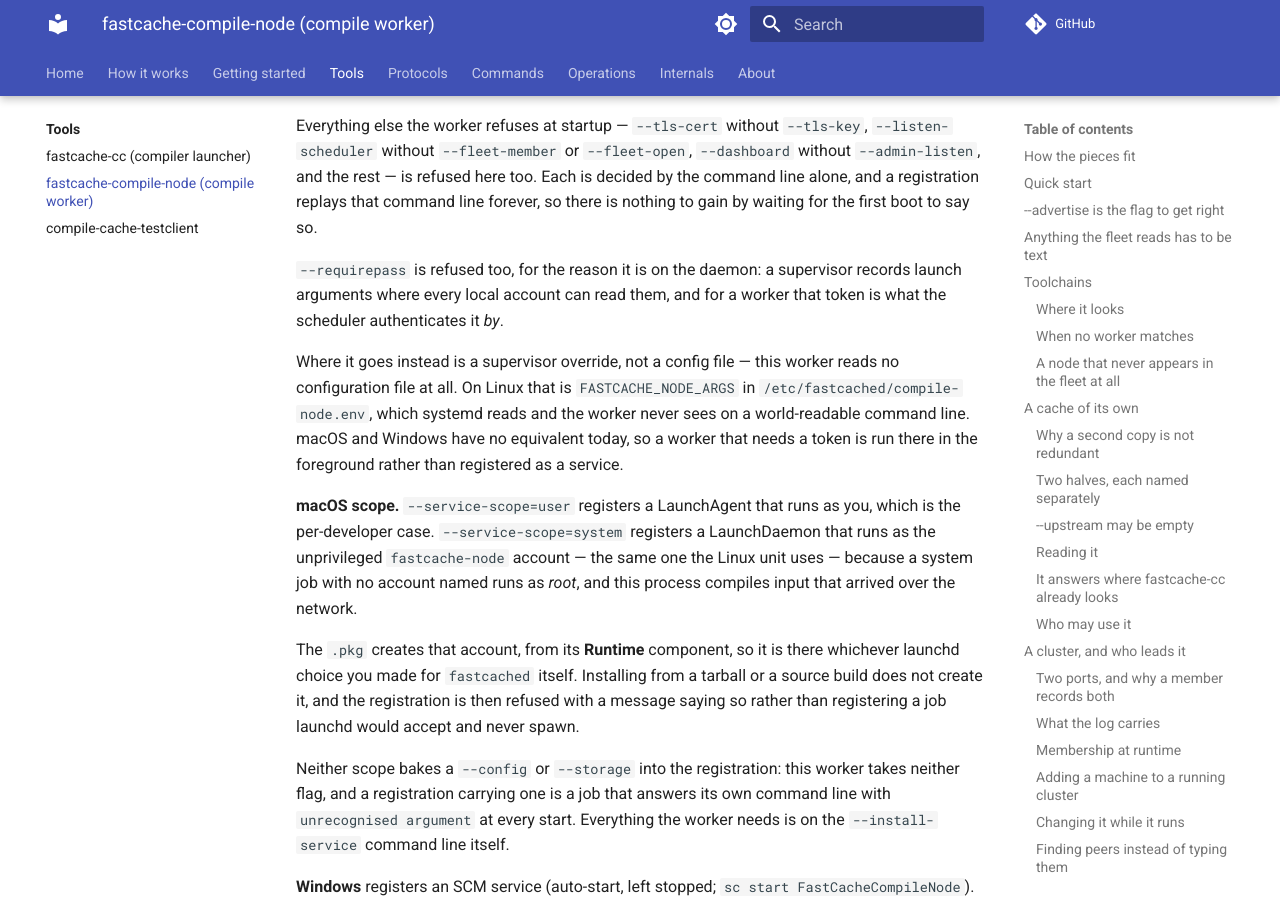
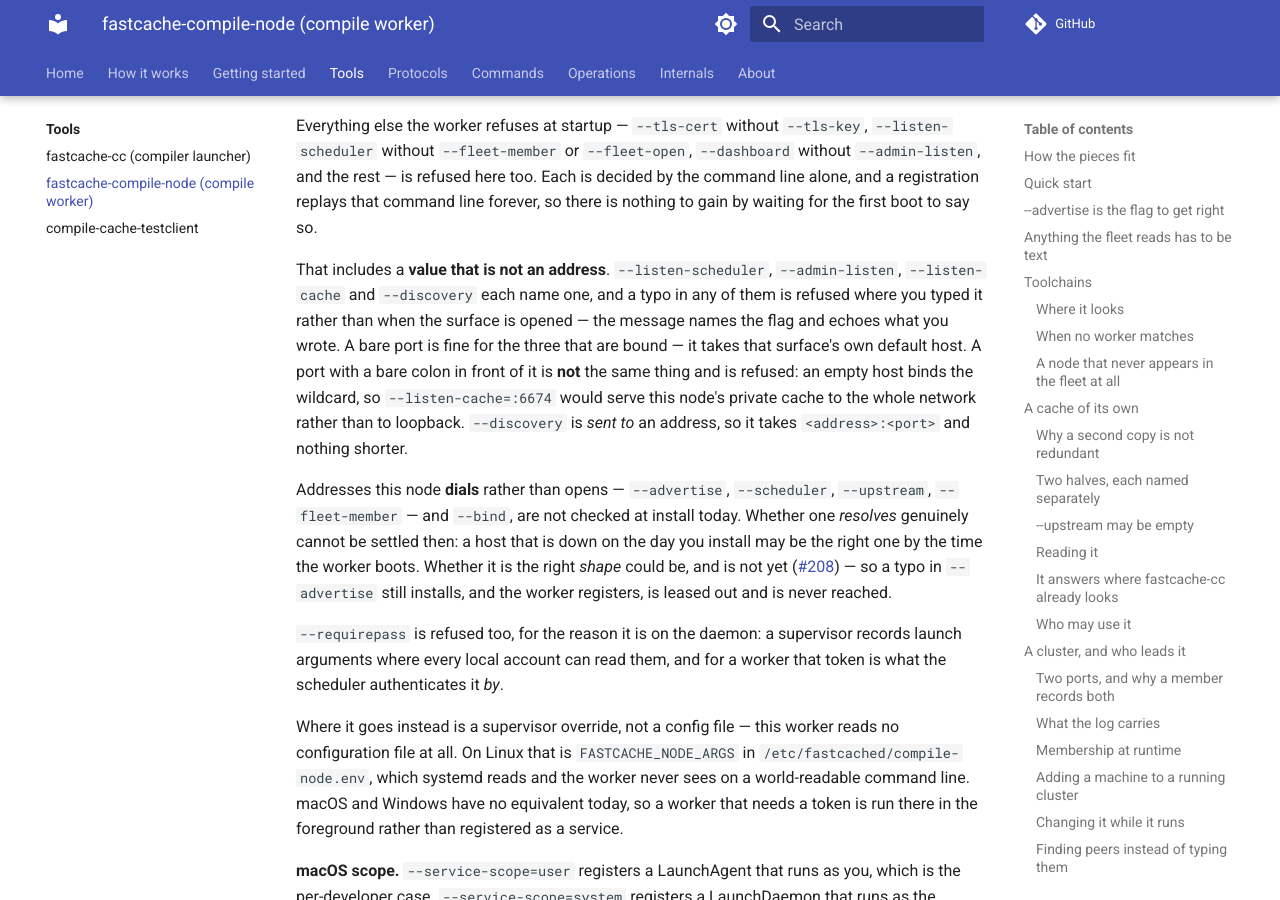
Before and after one commit to LASTRADA-Software/fastcached, an MkDocs documentation site: the page built from docs/tools/fastcache-compile-node.md, in a window 1280 px wide and 900 px high, scrolled down 19276 px. Built offline with MkDocs 1.6.1 and Material for MkDocs 9.7.7, drawn with Linux system fonts in a browser that asks for light colours; comment, search, counter and statistics services are not loaded.

Commit message:
docs: what the "pure function of the command line" line actually excludes
The rulebook's #186 entry described the defect; it now describes the answer,
folded into the rule #168 left behind. The part worth writing down is not that
four more grammars moved into a table -- it is where the line falls, because the
next person adding a flag will put it on the wrong side.

Three boundaries, each one a decision this change had to make. `--bind`,
`--scheduler`, `--upstream` and `--fleet-member` are addresses on the same
command line and stay OUT: they fail at bind or at connect, which depends on the
machine, and refusing a registration for a fact nobody can know yet is the same
error pointing the other way. The same line runs inside `--discovery`, whose row
refuses an empty host -- `UdpSocket::Send` rejects an empty destination outright
-- while the listen rows do not, because what `bind("")` does is the platform's
answer rather than the command line's. And a table column has to be one an answer
can depend on, which is why the endpoint table carries no default host.

The node's own documentation gains the operator-facing half: a value that is not
an address is refused where it was typed, `--discovery` takes no bare port, and
the addresses this node dials are deliberately not checked at install.

Signed-off-by: Christian Parpart <christian@parpart.family>

```diff
--- a/docs/tools/fastcache-compile-node.md
+++ b/docs/tools/fastcache-compile-node.md
@@ -856,6 +856,25 @@ without `--admin-listen`, and the rest — is refused here too. Each is decided
 the command line alone, and a registration replays that command line forever, so
 there is nothing to gain by waiting for the first boot to say so.
 
+That includes a **value that is not an address**. `--listen-scheduler`,
+`--admin-listen`, `--listen-cache` and `--discovery` each name one, and a typo in
+any of them is refused where you typed it rather than when the surface is opened —
+the message names the flag and echoes what you wrote. A bare port is fine for the
+three that are bound — it takes that surface's own default host. A port with a bare
+colon in front of it is **not** the same thing and is refused: an empty host binds
+the wildcard, so `--listen-cache=:6674` would serve this node's private cache to the
+whole network rather than to loopback. `--discovery` is *sent to* an address, so it
+takes `<address>:<port>` and nothing shorter.
+
+Addresses this node **dials** rather than opens — `--advertise`, `--scheduler`,
+`--upstream`, `--fleet-member` — and `--bind`, are not checked at install today.
+Whether one *resolves* genuinely cannot be settled then: a host that is down on
+the day you install may be the right one by the time the worker boots. Whether it
+is the right *shape* could be, and is not yet
+([#208](https://github.com/LASTRADA-Software/fastcached/issues/208)) — so a typo
+in `--advertise` still installs, and the worker registers, is leased out and is
+never reached.
+
 `--requirepass` is refused too, for the reason it is on the daemon: a supervisor
 records launch arguments where every local account can read them, and for a
 worker that token is what the scheduler authenticates it *by*.
```
Also changed, not shown: .agent/rules/platform-service-and-config.md (+49 -11 lines).
